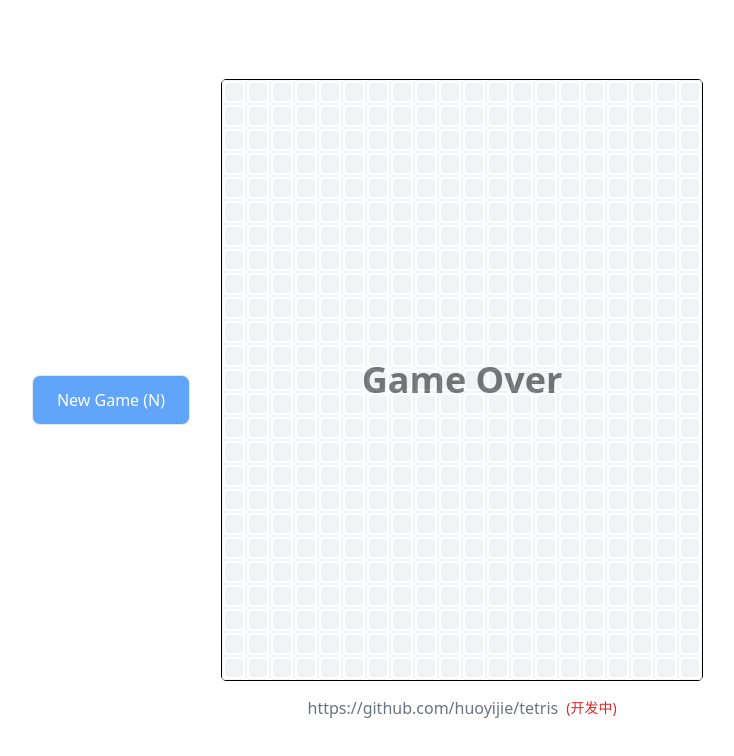
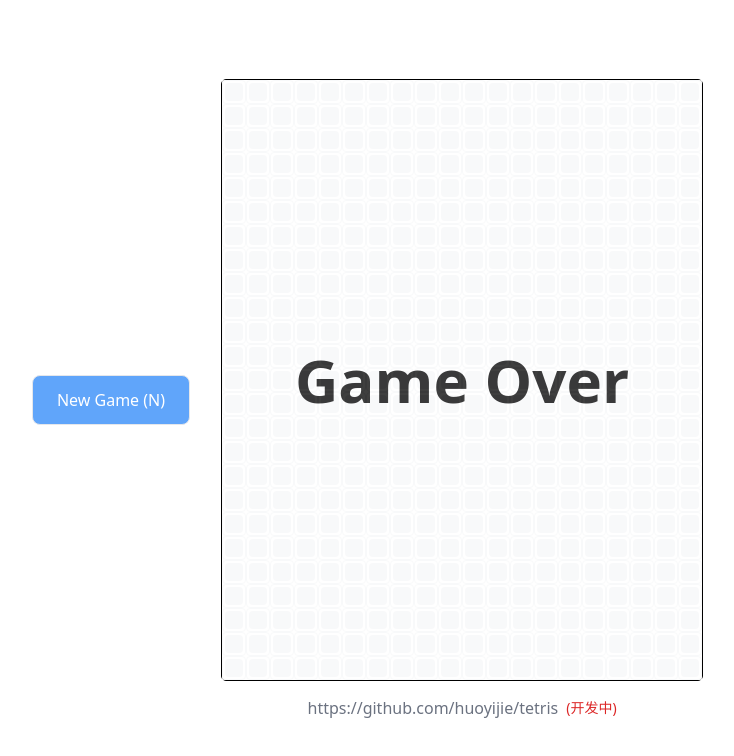
Before and after one commit to huoyijie/tetris, a Next.js app: page / in a window 1280 px wide. Shown: the top 756 px of the page, without its empty margins (273-1007 px from the left). Built offline with nearby package versions, Linux system fonts and the light colour scheme.

Commit message:
refactor and fix some small things

```diff
--- a/src/components/Board.jsx
+++ b/src/components/Board.jsx
@@ -21,8 +21,8 @@ export default function Board() {
         ))}
         <BoardBgCubes />
         {gameOver && (
-          <div className='absolute top-0 left-0 w-full h-full z-100 bg-white opacity-50 flex items-center justify-center'>
-            <span className='text-4xl font-bold'>Game Over</span>
+          <div className='absolute top-0 left-0 w-full h-full z-100 bg-white opacity-75 flex items-center justify-center'>
+            <span className='text-6xl font-bold'>Game Over</span>
           </div>
         )}
       </div>
--- a/src/components/Info.jsx
+++ b/src/components/Info.jsx
@@ -7,9 +7,9 @@ import t from '@/lib/time'
 const { h, m, s } = t()
 
 export default function Info() {
-  const { gameOver, time, nextTetromino, score, eliminatedLines, level } = useContext(Context)
+  const { time, nextTetromino, score, eliminatedLines, level } = useContext(Context)
 
-  if (gameOver) return <></>
+  if (!time) return <></>
   const duration = Date.now() - time
 
   return (
--- a/src/pages/index.js
+++ b/src/pages/index.js
@@ -81,6 +81,8 @@ export default function Home() {
       setNextTetromino(randomTetromino())
       setGameOver(false)
       setTime(Date.now())
+      setScore(0)
+      setEliminatedLines(0)
     }
   }
 
```
